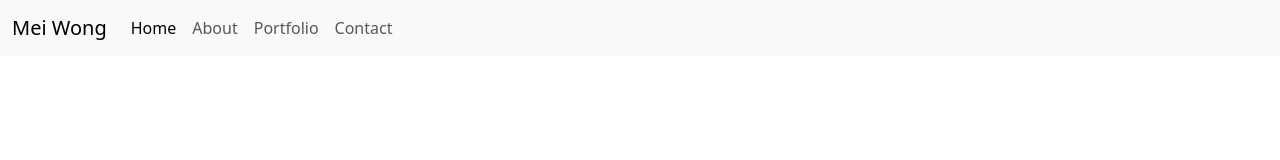
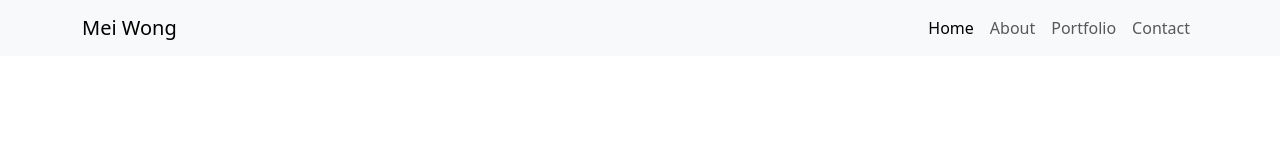
Before and after one commit to RFresher/portfolio-meiwong, a plain HTML site: page index.html in a window 1280 px wide. Drawn offline with nearby package versions, Linux system fonts and the light colour scheme.

Commit message:
Style navbar

```diff
--- a/index.html
+++ b/index.html
@@ -12,14 +12,14 @@
 </head>
 
 <body>
-<nav class="navbar navbar-expand-lg bg-body-tertiary">
-  <div class="container-fluid">
+<nav class="navbar navbar-expand-sm bg-body-tertiary">
+  <div class="container">
     <a class="navbar-brand" href="index.html">Mei Wong</a>
     <button class="navbar-toggler" type="button" data-bs-toggle="collapse" data-bs-target="#navbarSupportedContent" aria-controls="navbarSupportedContent" aria-expanded="false" aria-label="Toggle navigation">
       <span class="navbar-toggler-icon"></span>
     </button>
     <div class="collapse navbar-collapse" id="navbarSupportedContent">
-      <ul class="navbar-nav me-auto mb-2 mb-lg-0">
+      <ul class="navbar-nav ms-auto">
         <li class="nav-item">
           <a class="nav-link active" aria-current="page" href="index.html">Home</a>
         </li>
```
